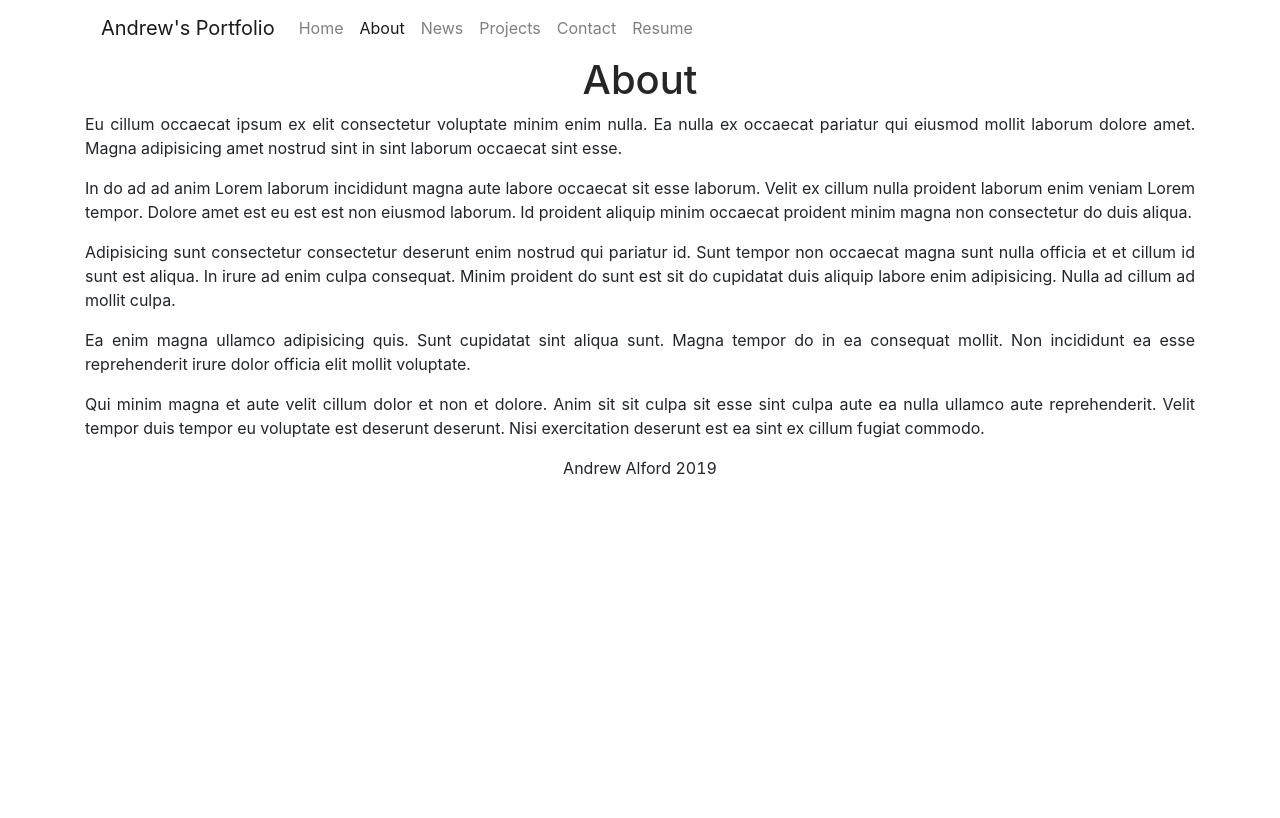
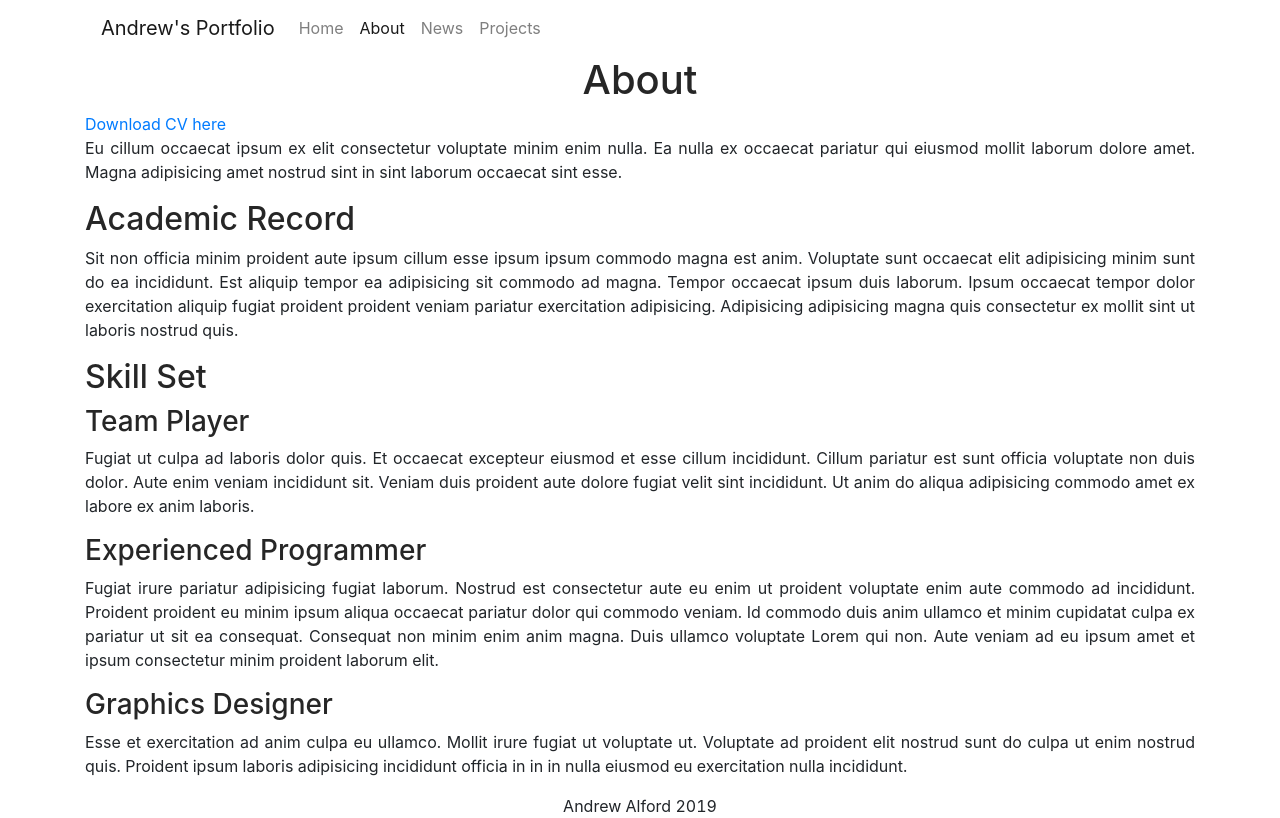
Before and after one commit to andrewalford1/me, a React (Create React App) app: page /#/about in a window 1280 px wide. Built offline with nearby package versions, Linux system fonts and the light colour scheme.

Commit message:
removed pages

```diff
--- a/src/App.js
+++ b/src/App.js
@@ -14,9 +14,7 @@ class App extends Component {
 						{ name: 'Home', route: '/' },
 						{ name: 'About', route: '/about' },
 						{ name: 'News', route: '/news' },
-						{ name: 'Projects', route: '/projects' },
-						{ name: 'Contact', route: '/contact' },
-						{ name: 'Resume', route: './resume' }
+						{ name: 'Projects', route: '/projects' }
 					]}
 				/>
 				<Routes />
--- a/src/Routes.js
+++ b/src/Routes.js
@@ -3,9 +3,7 @@ import { Switch, Route } from 'react-router-dom';
 import Home from './pages/Home.jsx';
 import About from './pages/About.jsx';
 import News from './pages/News.jsx';
-import Contact from './pages/Contact.jsx';
 import Projects from './pages/Projects.jsx';
-import Resume from './pages/Resume.jsx';
 import UnknownPage from './pages/UnknownPage.jsx';
 
 const Routes = () => (
@@ -14,9 +12,7 @@ const Routes = () => (
 			<Route exact path='/' component={Home} />
 			<Route exact path='/about' component={About} />
 			<Route exact path='/news' component={News} />
-			<Route exact path='/contact' component={Contact} />
 			<Route exact path='/projects' component={Projects} />
-			<Route exact path='/resume' component={Resume} />
 			<Route component={UnknownPage} />
 		</Switch>
 	</main>
--- a/src/pages/About.jsx
+++ b/src/pages/About.jsx
@@ -1,8 +1,10 @@
 import React from 'react';
+import { Link } from 'react-router-dom';
 
 const Projects = () => (
 	<div>
 		<h1 className='App-Header'>About</h1>
+		<Link>Download CV here</Link>
 		<div>
 			<p>
 				Eu cillum occaecat ipsum ex elit consectetur voluptate minim
@@ -10,34 +12,51 @@ const Projects = () => (
 				laborum dolore amet. Magna adipisicing amet nostrud sint in sint
 				laborum occaecat sint esse.
 			</p>
+			<div>
+				<h2>Academic Record</h2>
 				<p>
-				In do ad ad anim Lorem laborum incididunt magna aute labore
-				occaecat sit esse laborum. Velit ex cillum nulla proident
-				laborum enim veniam Lorem tempor. Dolore amet est eu est est non
-				eiusmod laborum. Id proident aliquip minim occaecat proident
-				minim magna non consectetur do duis aliqua.
+					Sit non officia minim proident aute ipsum cillum esse ipsum
+					ipsum commodo magna est anim. Voluptate sunt occaecat elit
+					adipisicing minim sunt do ea incididunt. Est aliquip tempor
+					ea adipisicing sit commodo ad magna. Tempor occaecat ipsum
+					duis laborum. Ipsum occaecat tempor dolor exercitation
+					aliquip fugiat proident proident veniam pariatur
+					exercitation adipisicing. Adipisicing adipisicing magna quis
+					consectetur ex mollit sint ut laboris nostrud quis.
 				</p>
+			</div>
+			<div>
+				<h2>Skill Set</h2>
+				<h3>Team Player</h3>
 				<p>
-				Adipisicing sunt consectetur consectetur deserunt enim nostrud
-				qui pariatur id. Sunt tempor non occaecat magna sunt nulla
-				officia et et cillum id sunt est aliqua. In irure ad enim culpa
-				consequat. Minim proident do sunt est sit do cupidatat duis
-				aliquip labore enim adipisicing. Nulla ad cillum ad mollit
-				culpa.
+					Fugiat ut culpa ad laboris dolor quis. Et occaecat excepteur
+					eiusmod et esse cillum incididunt. Cillum pariatur est sunt
+					officia voluptate non duis dolor. Aute enim veniam
+					incididunt sit. Veniam duis proident aute dolore fugiat
+					velit sint incididunt. Ut anim do aliqua adipisicing commodo
+					amet ex labore ex anim laboris.
 				</p>
+				<h3>Experienced Programmer</h3>
 				<p>
-				Ea enim magna ullamco adipisicing quis. Sunt cupidatat sint
-				aliqua sunt. Magna tempor do in ea consequat mollit. Non
-				incididunt ea esse reprehenderit irure dolor officia elit mollit
-				voluptate.
+					Fugiat irure pariatur adipisicing fugiat laborum. Nostrud
+					est consectetur aute eu enim ut proident voluptate enim aute
+					commodo ad incididunt. Proident proident eu minim ipsum
+					aliqua occaecat pariatur dolor qui commodo veniam. Id
+					commodo duis anim ullamco et minim cupidatat culpa ex
+					pariatur ut sit ea consequat. Consequat non minim enim anim
+					magna. Duis ullamco voluptate Lorem qui non. Aute veniam ad
+					eu ipsum amet et ipsum consectetur minim proident laborum
+					elit.
 				</p>
+				<h3>Graphics Designer</h3>
 				<p>
-				Qui minim magna et aute velit cillum dolor et non et dolore.
-				Anim sit sit culpa sit esse sint culpa aute ea nulla ullamco
-				aute reprehenderit. Velit tempor duis tempor eu voluptate est
-				deserunt deserunt. Nisi exercitation deserunt est ea sint ex
-				cillum fugiat commodo.
+					Esse et exercitation ad anim culpa eu ullamco. Mollit irure
+					fugiat ut voluptate ut. Voluptate ad proident elit nostrud
+					sunt do culpa ut enim nostrud quis. Proident ipsum laboris
+					adipisicing incididunt officia in in in nulla eiusmod eu
+					exercitation nulla incididunt.
 				</p>
+			</div>
 		</div>
 	</div>
 );
--- a/src/pages/Contact.jsx
+++ /dev/null
@@ -1,45 +0,0 @@
-import React from 'react';
-
-const Contact = () => (
-	<div>
-		<h1 className='App-Header'>Contact</h1>
-		<div>
-			<p>
-				Eu cillum occaecat ipsum ex elit consectetur voluptate minim
-				enim nulla. Ea nulla ex occaecat pariatur qui eiusmod mollit
-				laborum dolore amet. Magna adipisicing amet nostrud sint in sint
-				laborum occaecat sint esse.
-			</p>
-			<p>
-				In do ad ad anim Lorem laborum incididunt magna aute labore
-				occaecat sit esse laborum. Velit ex cillum nulla proident
-				laborum enim veniam Lorem tempor. Dolore amet est eu est est non
-				eiusmod laborum. Id proident aliquip minim occaecat proident
-				minim magna non consectetur do duis aliqua.
-			</p>
-			<p>
-				Adipisicing sunt consectetur consectetur deserunt enim nostrud
-				qui pariatur id. Sunt tempor non occaecat magna sunt nulla
-				officia et et cillum id sunt est aliqua. In irure ad enim culpa
-				consequat. Minim proident do sunt est sit do cupidatat duis
-				aliquip labore enim adipisicing. Nulla ad cillum ad mollit
-				culpa.
-			</p>
-			<p>
-				Ea enim magna ullamco adipisicing quis. Sunt cupidatat sint
-				aliqua sunt. Magna tempor do in ea consequat mollit. Non
-				incididunt ea esse reprehenderit irure dolor officia elit mollit
-				voluptate.
-			</p>
-			<p>
-				Qui minim magna et aute velit cillum dolor et non et dolore.
-				Anim sit sit culpa sit esse sint culpa aute ea nulla ullamco
-				aute reprehenderit. Velit tempor duis tempor eu voluptate est
-				deserunt deserunt. Nisi exercitation deserunt est ea sint ex
-				cillum fugiat commodo.
-			</p>
-		</div>
-	</div>
-);
-
-export default Contact;
--- a/src/pages/Home.jsx
+++ b/src/pages/Home.jsx
@@ -25,41 +25,40 @@ const Home = () => (
 				}
 			]}
 		/>
-		<h1 className='App-Header'>Who Am I?</h1>
+		<h1 className='App-Header'>Andrew's Portfolio</h1>
+
 		<div>
+			<h2>Who Am I?</h2>
 			<p>
-				Eu cillum occaecat ipsum ex elit consectetur voluptate minim
-				enim nulla. Ea nulla ex occaecat pariatur qui eiusmod mollit
-				laborum dolore amet. Magna adipisicing amet nostrud sint in sint
-				laborum occaecat sint esse.
+				Ea veniam irure sit velit adipisicing aute cillum minim quis.
+				Occaecat laborum velit proident nisi anim pariatur eu velit.
+				Reprehenderit enim enim pariatur voluptate elit.
 			</p>
+			<h2>Keeping Up to Date</h2>
 			<p>
-				In do ad ad anim Lorem laborum incididunt magna aute labore
-				occaecat sit esse laborum. Velit ex cillum nulla proident
-				laborum enim veniam Lorem tempor. Dolore amet est eu est est non
-				eiusmod laborum. Id proident aliquip minim occaecat proident
-				minim magna non consectetur do duis aliqua.
+				Aute magna reprehenderit commodo ea velit irure ut. Cillum elit
+				laborum exercitation id labore enim officia nisi qui aliquip
+				excepteur laborum non. Eu duis nostrud adipisicing sit eu.
 			</p>
+			<h2>What have I been Working on?</h2>
 			<p>
-				Adipisicing sunt consectetur consectetur deserunt enim nostrud
-				qui pariatur id. Sunt tempor non occaecat magna sunt nulla
-				officia et et cillum id sunt est aliqua. In irure ad enim culpa
-				consequat. Minim proident do sunt est sit do cupidatat duis
-				aliquip labore enim adipisicing. Nulla ad cillum ad mollit
-				culpa.
+				Qui deserunt veniam qui mollit. Ullamco sit in nulla consectetur
+				aliqua duis proident consequat magna tempor. Eu aliqua ea ea
+				occaecat labore elit minim irure laboris commodo aliquip mollit
+				ullamco. Eu duis ea velit non est ipsum occaecat. Magna
+				consequat tempor irure id quis est qui Lorem eu proident
+				voluptate duis reprehenderit.
 			</p>
+			<h2>Looking to Hire me?</h2>
 			<p>
-				Ea enim magna ullamco adipisicing quis. Sunt cupidatat sint
-				aliqua sunt. Magna tempor do in ea consequat mollit. Non
-				incididunt ea esse reprehenderit irure dolor officia elit mollit
-				voluptate.
-			</p>
-			<p>
-				Qui minim magna et aute velit cillum dolor et non et dolore.
-				Anim sit sit culpa sit esse sint culpa aute ea nulla ullamco
-				aute reprehenderit. Velit tempor duis tempor eu voluptate est
-				deserunt deserunt. Nisi exercitation deserunt est ea sint ex
-				cillum fugiat commodo.
+				Velit est commodo eu nostrud deserunt incididunt anim do eu id
+				ipsum. Velit et dolor anim id elit dolore eu consequat cillum
+				cillum. Magna nisi adipisicing esse Lorem cillum dolor fugiat
+				duis eiusmod. Irure consequat incididunt ipsum reprehenderit
+				officia occaecat. Dolor incididunt officia officia quis aute
+				sint aliqua culpa. Velit proident sit quis veniam ut eu
+				excepteur labore id. Officia voluptate consectetur fugiat anim
+				aliqua amet ex irure velit Lorem ex culpa irure.
 			</p>
 		</div>
 	</div>
--- a/src/pages/Resume.jsx
+++ /dev/null
@@ -1,47 +0,0 @@
-import React from 'react';
-import { Link } from 'react-router-dom';
-
-const Resume = () => (
-	<div>
-		<h1 className='App-Header'>Résumé</h1>
-		<Link>Download PDF here</Link>
-		<div>
-			<p>
-				Eu cillum occaecat ipsum ex elit consectetur voluptate minim
-				enim nulla. Ea nulla ex occaecat pariatur qui eiusmod mollit
-				laborum dolore amet. Magna adipisicing amet nostrud sint in sint
-				laborum occaecat sint esse.
-			</p>
-			<p>
-				In do ad ad anim Lorem laborum incididunt magna aute labore
-				occaecat sit esse laborum. Velit ex cillum nulla proident
-				laborum enim veniam Lorem tempor. Dolore amet est eu est est non
-				eiusmod laborum. Id proident aliquip minim occaecat proident
-				minim magna non consectetur do duis aliqua.
-			</p>
-			<p>
-				Adipisicing sunt consectetur consectetur deserunt enim nostrud
-				qui pariatur id. Sunt tempor non occaecat magna sunt nulla
-				officia et et cillum id sunt est aliqua. In irure ad enim culpa
-				consequat. Minim proident do sunt est sit do cupidatat duis
-				aliquip labore enim adipisicing. Nulla ad cillum ad mollit
-				culpa.
-			</p>
-			<p>
-				Ea enim magna ullamco adipisicing quis. Sunt cupidatat sint
-				aliqua sunt. Magna tempor do in ea consequat mollit. Non
-				incididunt ea esse reprehenderit irure dolor officia elit mollit
-				voluptate.
-			</p>
-			<p>
-				Qui minim magna et aute velit cillum dolor et non et dolore.
-				Anim sit sit culpa sit esse sint culpa aute ea nulla ullamco
-				aute reprehenderit. Velit tempor duis tempor eu voluptate est
-				deserunt deserunt. Nisi exercitation deserunt est ea sint ex
-				cillum fugiat commodo.
-			</p>
-		</div>
-	</div>
-);
-
-export default Resume;
```
Lines whose indentation alone changed are shown as unchanged.
